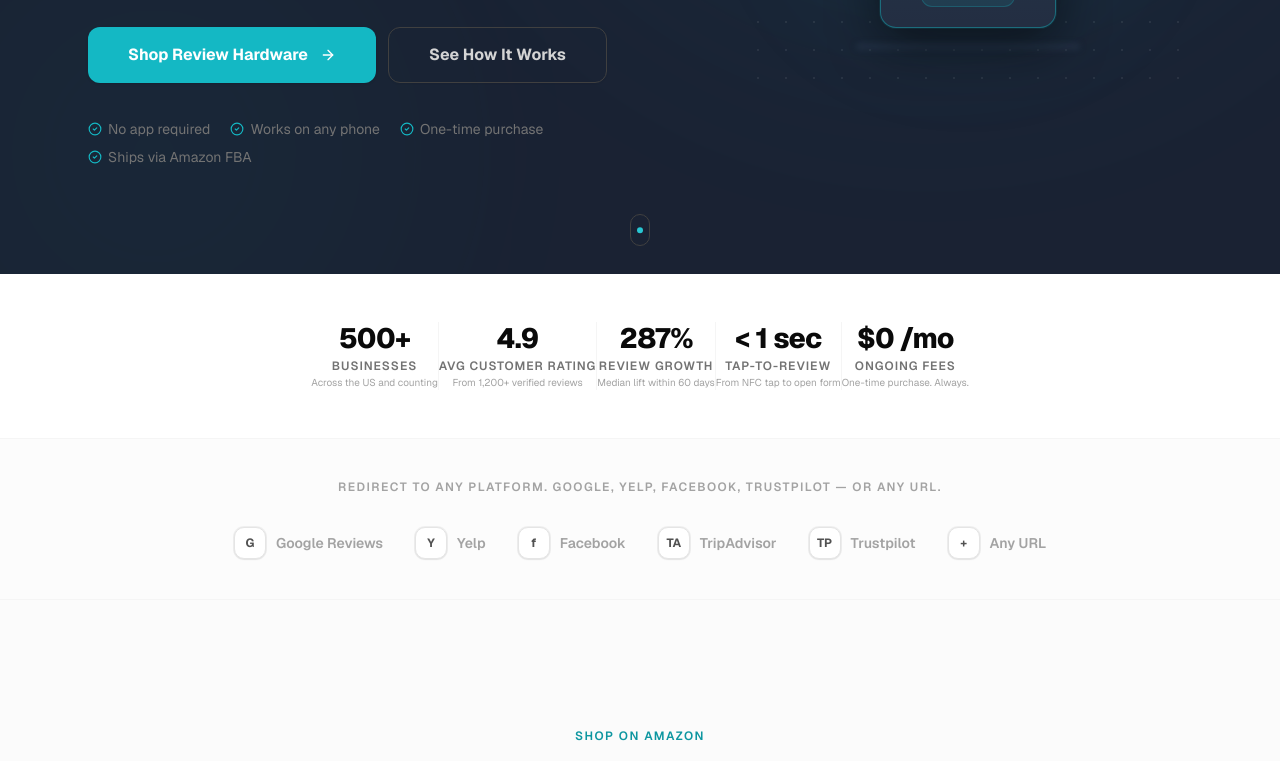
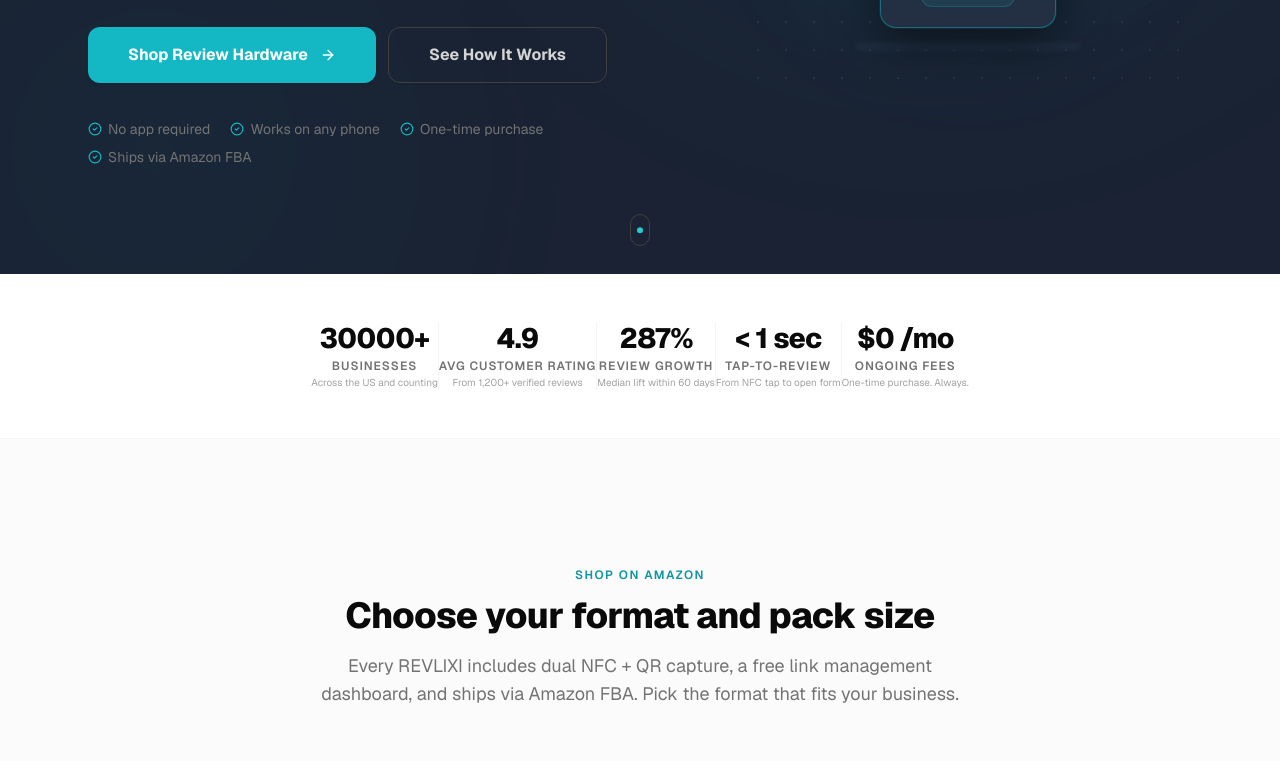
Before and after one commit to mohd-salem/revlixi-landingpage, a Next.js app: page / in a window 1280 px wide. Shown: the part 526-1287 px from the top of the page. Built offline with nearby package versions, Linux system fonts and the light colour scheme.

Commit message:
Update: page layout, logo bar, and proof stats refinements

```diff
--- a/app/(marketing)/page.tsx
+++ b/app/(marketing)/page.tsx
@@ -1,7 +1,6 @@
 import type { Metadata } from "next";
 import { Hero } from "@/components/marketing/hero";
 import { ProofRibbon } from "@/components/marketing/proof-ribbon";
-import { LogoBar } from "@/components/marketing/logo-bar";
 import { HowItWorks } from "@/components/marketing/how-it-works";
 import { ProductFamily } from "@/components/marketing/product-family";
 import dynamic from "next/dynamic";
@@ -66,7 +65,6 @@
       <JsonLd schema={amazonCatalogSchema(catalog)} />
       <Hero />
       <ProofRibbon />
-      <LogoBar />
       <ShopSection />
       <HowItWorks />
       <ProductFamily />
--- a/components/marketing/logo-bar.tsx
+++ /dev/null
@@ -1,41 +0,0 @@
-import { FadeIn } from "@/components/motion/fade-in";
-import { platforms } from "@/content/site";
-
-export function LogoBar() {
-  return (
-    <section
-      className="border-b border-neutral-100 bg-neutral-50/50 py-8 sm:py-10"
-      aria-label="Supported review platforms"
-    >
-      <div className="container">
-        <FadeIn direction="none" duration={0.5}>
-          <p className="mb-8 text-center text-xs font-semibold uppercase tracking-[0.12em] text-neutral-400">
-            Redirect to any platform. Google, Yelp, Facebook, Trustpilot — or any URL.
-          </p>
-          <div
-            className="flex flex-wrap items-center justify-center gap-4 sm:gap-5 md:gap-8"
-            role="list"
-            aria-label="Review platforms"
-          >
-            {platforms.map((platform) => (
-              <div
-                key={platform.name}
-                role="listitem"
-                className="flex items-center gap-2.5 text-neutral-400 transition-colors duration-200 hover:text-neutral-700"
-                aria-label={platform.name}
-              >
-                <span
-                  className="flex h-8 w-8 items-center justify-center rounded-lg border border-neutral-200 bg-white text-xs font-bold text-neutral-600 shadow-card-sm"
-                  aria-hidden="true"
-                >
-                  {platform.abbr}
-                </span>
-                <span className="text-xs sm:text-sm font-semibold">{platform.name}</span>
-              </div>
-            ))}
-          </div>
-        </FadeIn>
-      </div>
-    </section>
-  );
-}
--- a/content/proof-stats.ts
+++ b/content/proof-stats.ts
@@ -2,7 +2,7 @@
 
 export const proofStats: ProofStat[] = [
   {
-    value: "500+",
+    value: "30000+",
     label: "Businesses",
     sublabel: "Across the US and counting",
   },
```
